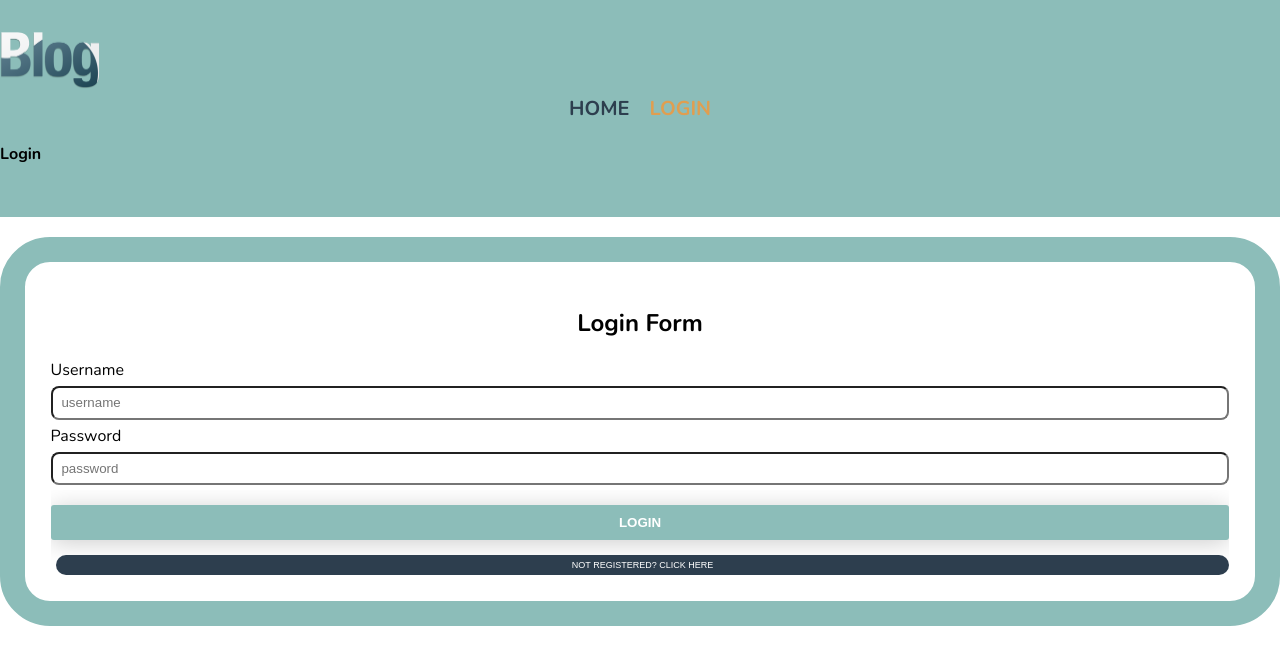
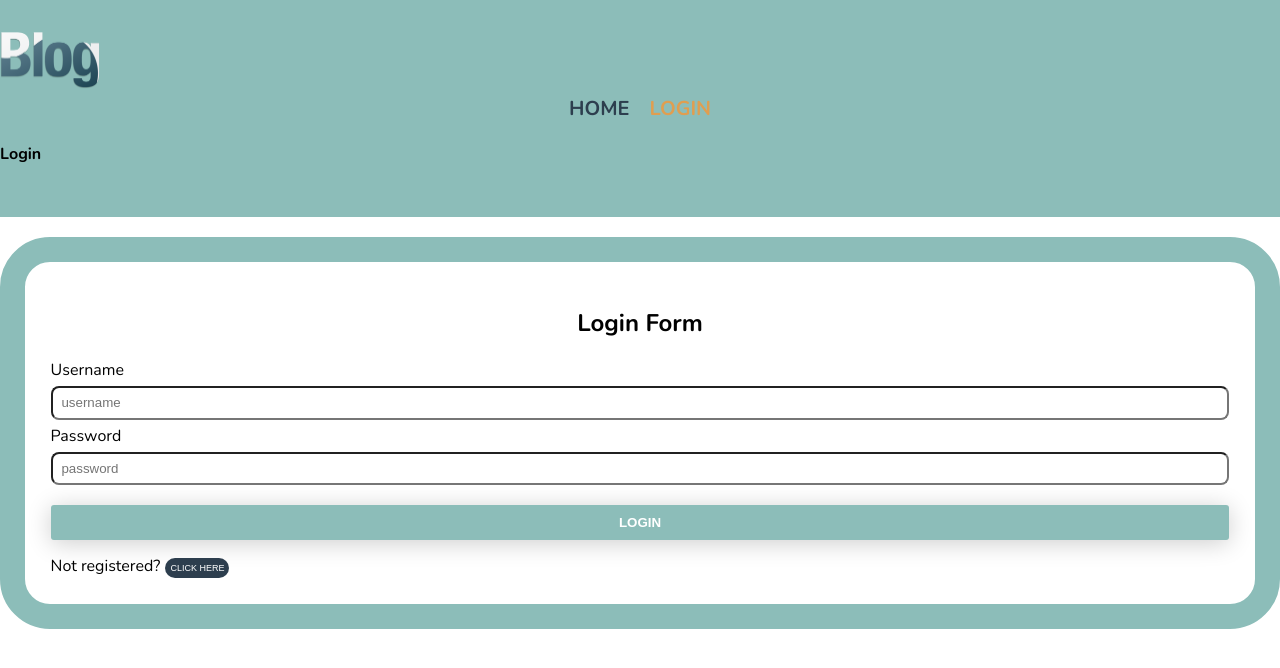
Before and after one commit to berserks03/Blog_Gatis_Aina, a React (Create React App) app: page /login in a window 1280 px wide. Shown: the top 668 px of the page. Built offline with nearby package versions, Linux system fonts and the light colour scheme; no server answers.

Commit message:
stilosana

```diff
--- a/src/components/button/button.scss
+++ b/src/components/button/button.scss
@@ -26,12 +26,3 @@ $shadow: rgba(0, 0, 0, 0.2);
     background-color: $brown;
   }
 }
-
-.UserLogin__button--register {
-  font-weight: 400;
-  font-size: 9px;
-  padding: 5px;
-  box-shadow: none;
-  border-radius: 10px;
-  display: inline;
-}
--- a/src/components/userLogin/userLogin.scss
+++ b/src/components/userLogin/userLogin.scss
@@ -46,6 +46,11 @@ label {
 
 .UserLogin__button--register {
   display: inline;
-  margin-left: 5px;
   background-color: $darkBlue;
+  margin-left:  5px;
+  font-weight: 400;
+  font-size: 9px;
+  padding: 5px;
+  box-shadow: none;
+  border-radius: 10px;
 }
--- a/src/components/userLogin/userLogin.tsx
+++ b/src/components/userLogin/userLogin.tsx
@@ -70,14 +70,13 @@ export const UserLogin: FC = () => {
             setUserPassword(ev.target.value)}
         />
       </div>
-      <div>
       <Button className="UserLogin__button" text="Login" onClick={loginClickHandler} />
+      <span>Not registered?</span>
       <Button
         className="UserLogin__button--register"
-          text="Not registered? Click here"
+        text="Click here"
         onClick={() => setIsLogin(!isLogin)}
       />
-      </div>
     </div>
   ) : (
     <div className="UserLogin">
@@ -106,14 +105,13 @@ export const UserLogin: FC = () => {
             setUserPassword(ev.target.value)}
         />
       </div>
-      <div>
       <Button className="UserLogin__button" text="Register" onClick={registerClickHandler} />
+      <span>Already registered?</span>
       <Button
         className="UserLogin__button--register"
-          text='Already registered? Click here'
+        text='Click here'
         onClick={()=>setIsLogin(!isLogin)}
       />
     </div>
-    </div>
   );
 };
--- a/src/index.scss
+++ b/src/index.scss
@@ -50,3 +50,7 @@ code {
   color: red;
   font-size: .8rem;
 }
+
+.UserLogin span {
+  display: inline;
+}
--- a/src/page/login.tsx
+++ b/src/page/login.tsx
@@ -6,7 +6,7 @@ const Login: FC = () => {
     <section>
       <div className="container">
         <div className="row center-xs middle-xs vh">
-          <div className="col-xs-12 col-sm-6 col-md-5 col-lg-4 center-xs">
+          <div className="col-xs-11 col-sm-6 col-md-5 col-lg-4 center-xs">
             <UserLogin />
           </div>
         </div>
```
Lines whose indentation alone changed are shown as unchanged.
